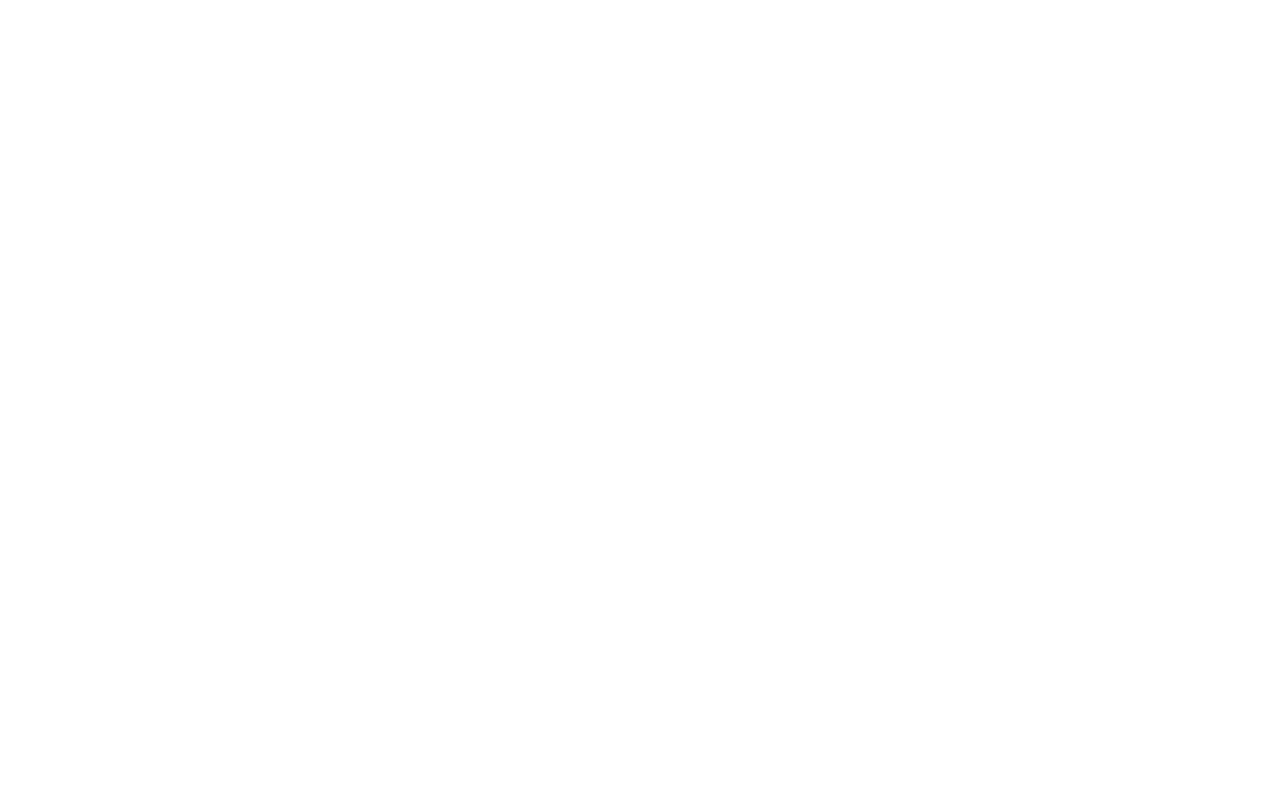
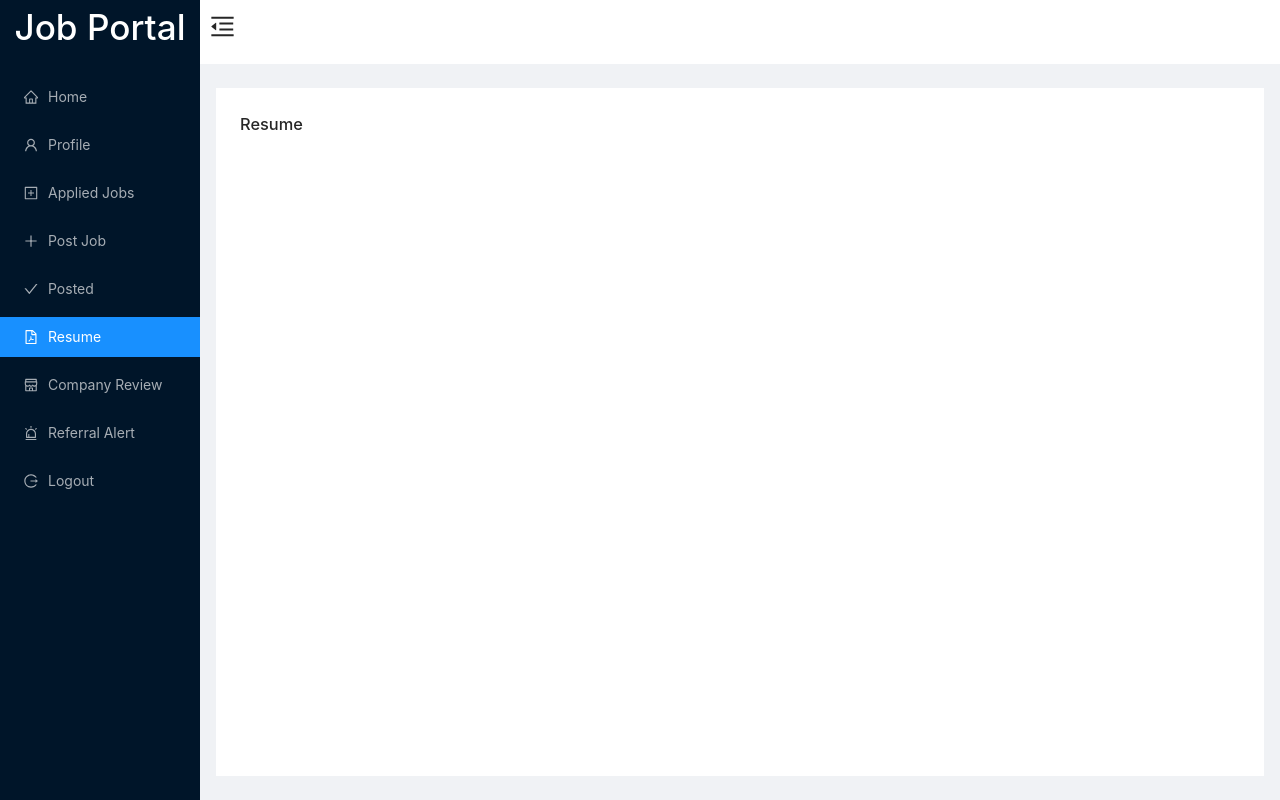
Before and after one commit to Sapna2001/Job-Portal, a React (Create React App) app in the folder client/: page /resume in a window 1280 px wide. Before the commit this address had no page. Built offline with nearby package versions, Linux system fonts and the light colour scheme.

Commit message:
routes added

```diff
--- a/client/src/App.js
+++ b/client/src/App.js
@@ -10,6 +10,9 @@
 import PostJob from "./Pages/PostJob";
 import UserInfo from "./Pages/UserInfo";
 import Register from "./Pages/Register";
+import Referral from "./Pages/Referral";
+import Resume from "./Pages/Resume";
+import Company from "./Pages/Company";
 import { BrowserRouter, Route, Routes } from "react-router-dom";
 
 function App() {
@@ -25,6 +28,9 @@
           <Route path="/posted" element={<PostedJobs />} />
           <Route path="/editjob/:id" element={<EditJob />} />
           <Route path="/users/:id" element={<UserInfo />} />
+          <Route path="/resume" element={<Resume />} />
+          <Route path="/referral" element={<Referral />} />
+          <Route path="/company" element={<Company/>} />
         </Routes>
       </BrowserRouter>
     </>
--- a/client/src/Components/DefaultLayout.js
+++ b/client/src/Components/DefaultLayout.js
@@ -1,7 +1,7 @@
 import { Layout, Menu } from "antd";
 import React from "react";
-import "../stylesheets/defaultLayout.css"
-import { Link } from 'react-router-dom';
+import "../stylesheets/defaultLayout.css";
+import { Link } from "react-router-dom";
 import {
   MenuUnfoldOutlined,
   MenuFoldOutlined,
@@ -11,10 +11,12 @@
   PlusOutlined,
   CheckOutlined,
   LogoutOutlined,
+  FilePdfOutlined,
+  ShopOutlined,
+  AlertOutlined
 } from "@ant-design/icons";
 
 const { Header, Sider, Content } = Layout;
-
 
 class DefaultLayout extends React.Component {
   constructor(props) {
@@ -47,30 +49,45 @@
           <div className="logo">
             {this.state.collapsed ? <h1>JP</h1> : <h1>Job Portal</h1>}
           </div>
-          <Menu theme="dark" mode="inline" defaultSelectedKeys={[window.location.pathname]}>
+          <Menu
+            theme="dark"
+            mode="inline"
+            defaultSelectedKeys={[window.location.pathname]}
+          >
             <Menu.Item key="/" icon={<HomeOutlined />}>
-              <Link to='/'>Home</Link>
+              <Link to="/">Home</Link>
             </Menu.Item>
             <Menu.Item key="/profile" icon={<UserOutlined />}>
-            <Link to='/profile'>Profile</Link>
+              <Link to="/profile">Profile</Link>
             </Menu.Item>
             <Menu.Item key="/appliedjobs" icon={<PlusSquareOutlined />}>
-            <Link to='/appliedjobs'>Applied Jobs</Link>
+              <Link to="/appliedjobs">Applied Jobs</Link>
             </Menu.Item>
 
             <Menu.Item key="/postjob" icon={<PlusOutlined />}>
-            <Link to='/postjob'>Post Job</Link>
+              <Link to="/postjob">Post Job</Link>
             </Menu.Item>
 
             <Menu.Item key="/posted" icon={<CheckOutlined />}>
-            <Link to='/posted'>Posted</Link>
+              <Link to="/posted">Posted</Link>
+            </Menu.Item>
+
+            <Menu.Item key="/resume" icon={<FilePdfOutlined />}>
+              <Link to="/resume">Resume</Link>
+            </Menu.Item>
+
+            <Menu.Item key="/company" icon={<ShopOutlined />}>
+              <Link to="/company">Company Review</Link>
+            </Menu.Item>
+
+            <Menu.Item key="/referral" icon={<AlertOutlined />}>
+              <Link to="/referral">Referral Alert</Link>
             </Menu.Item>
 
             <Menu.Item key="/logout" icon={<LogoutOutlined />}>
-            <Link onClick={this.logout}>Logout</Link>
+              <Link onClick={this.logout}>Logout</Link>
             </Menu.Item>
           </Menu>
-
         </Sider>
         <Layout className="site-layout">
           <Header
--- /dev/null
+++ b/client/src/Pages/Company.js
@@ -0,0 +1,14 @@
+import React from 'react'
+import DefaultLayout from '../Components/DefaultLayout'
+
+function Home() {
+  return (
+    <div>
+    <DefaultLayout>
+        <h1>Company Review</h1>
+    </DefaultLayout>
+    </div>
+  )
+}
+
+export default Home
--- /dev/null
+++ b/client/src/Pages/Referral.js
@@ -0,0 +1,14 @@
+import React from 'react'
+import DefaultLayout from '../Components/DefaultLayout'
+
+function Home() {
+  return (
+    <div>
+    <DefaultLayout>
+        <h1>Referral Alert</h1>
+    </DefaultLayout>
+    </div>
+  )
+}
+
+export default Home
--- /dev/null
+++ b/client/src/Pages/Resume.js
@@ -0,0 +1,14 @@
+import React from 'react'
+import DefaultLayout from '../Components/DefaultLayout'
+
+function Home() {
+  return (
+    <div>
+    <DefaultLayout>
+        <h1>Resume</h1>
+    </DefaultLayout>
+    </div>
+  )
+}
+
+export default Home
```
